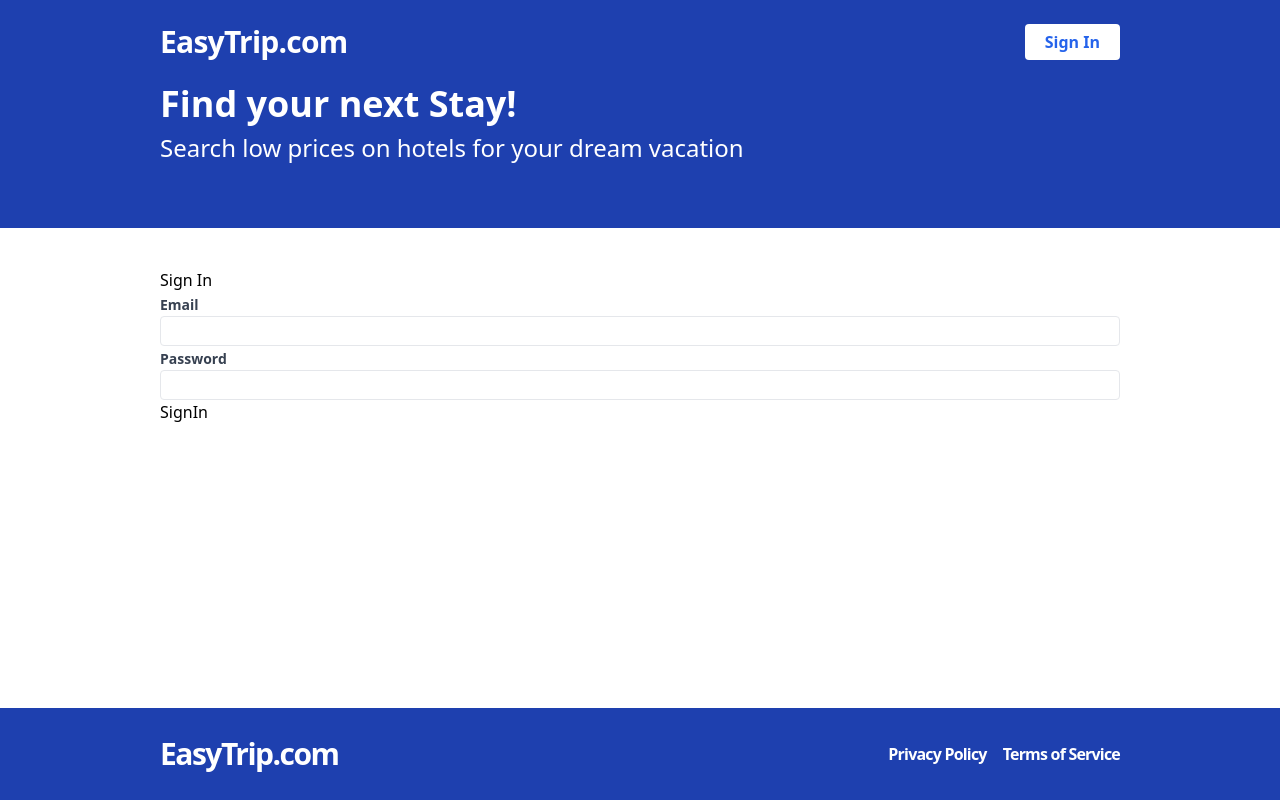
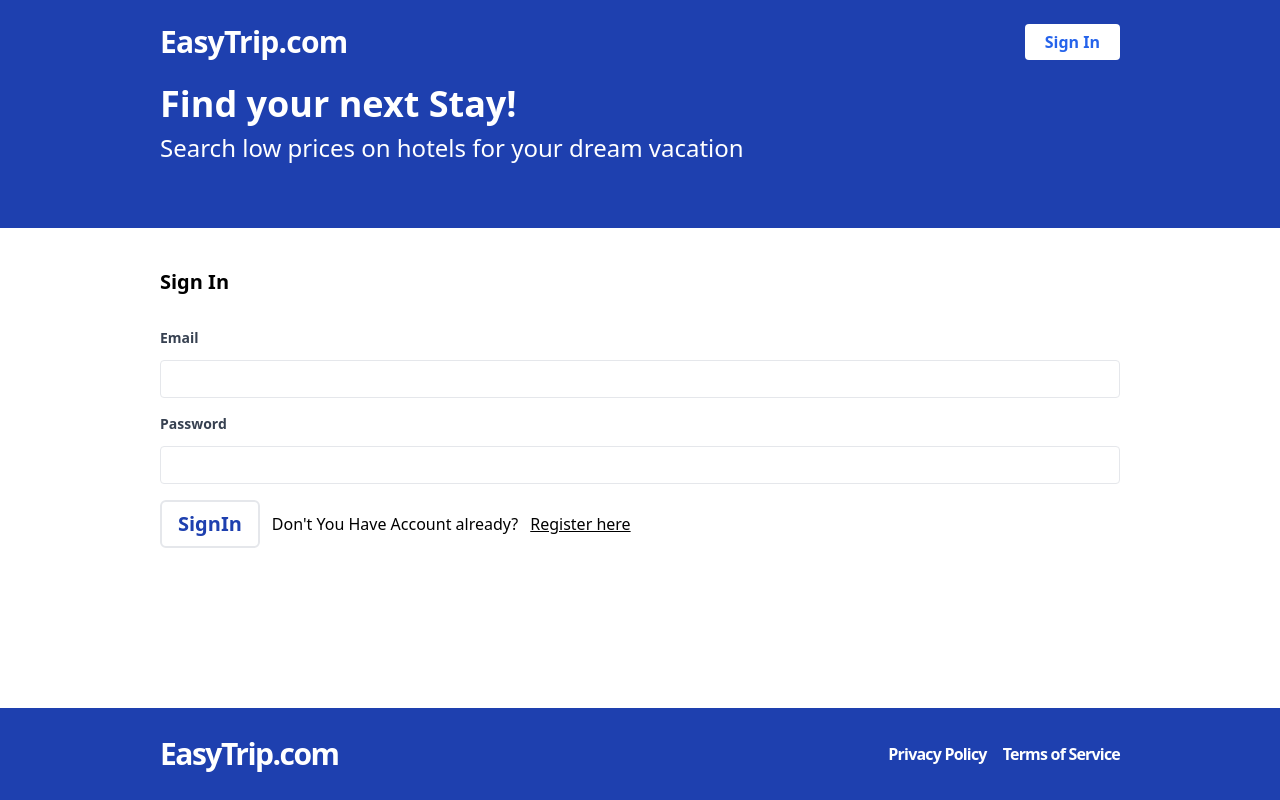
Before and after one commit to Sundhar22/HotelBookingSite, a React (Vite) app in the folder frontend/: page /sign-in in a window 1280 px wide. Built offline with nearby package versions, Linux system fonts and the light colour scheme; no server answers.

Commit message:
feat: Add Layout component with Header, Hero, and Footer
- Implemented Layout component
- Integrated Header, Hero, and Footer components
- Applied Tailwind CSS classes for layout styling

```diff
--- a/frontend/src/components/Header.tsx
+++ b/frontend/src/components/Header.tsx
@@ -5,6 +5,7 @@ import SignOutButton from "./SignOutButton";
 const Header = () => {
     console.log("Header rendered")
     const { isLogin } = UseAppContext();
+    const style: string = "bg-white text-blue-800 rounded-md text-xl font-semibold p-2  hover:text-white hover:bg-blue-800  hover:border-white border-2 ";
     return (
         <div className="bg-blue-800 py-6">
 
@@ -19,11 +20,11 @@ const Header = () => {
                     {
                         isLogin ?
                             <>
-                                <Link to="/my-booking" >MyBooking</Link>
-                                <Link to="/my-hotels"> My Hotels</Link>
+                                <Link className={style} to="/my-booking" >MyBooking</Link>
+                                <Link className={style} to="/my-hotels"> My Hotels</Link>
                                 <SignOutButton />
                             </>
-                            : <Link to={"/register"} className="hover:bg-gray-200 px-5 rounded bg-white font-bold flex items-center text-blue-600">Sign In</Link>
+                            : <Link to={"/register"} className="  hover:bg-gray-200 px-5 rounded bg-white font-bold flex items-center text-blue-600">Sign In</Link>
 
                     }
                 </span>
--- a/frontend/src/pages/SignIn.tsx
+++ b/frontend/src/pages/SignIn.tsx
@@ -1,6 +1,6 @@
 import { useForm } from "react-hook-form";
 import { useMutation, useQueryClient } from "react-query";
-import { useNavigate } from "react-router-dom";
+import { Link, useNavigate } from "react-router-dom";
 import * as api from '../api-client';
 import { UseAppContext } from "../context/AppContext";
 export type SignInFormData = {
@@ -29,28 +29,34 @@ const SignIn = () => {
         mutation.mutate(data);
     });
 
-    8
+
     return (
-        <>
-            <h1>Sign In</h1>
-            <form onSubmit={onSubmit}>
+        <div className=" grid grid-flow-row gap-8">
+            <h1 className="text-xl font-semibold ">Sign In</h1>
+            <form className="grid grid-flow-row gap-4 " onSubmit={onSubmit}>
                 <label className="text-gray-700 text-sm font-bold flex-1">
-                    <span>Email</span>
-                    <input type="email" className="border rounded w-full py-1 px-2 font-normal"
+                    <span >Email</span>
+                    <input type="email" className="border  mt-3 rounded w-full py-2 px-2 font-normal"
                         {...register("email", { required: "This field is required" })} />
                     {errors.email && <span className="text-red-500 font-bold">{errors.email.message}</span>}
                 </label>
 
                 <label className="text-gray-700 text-sm font-bold flex-1">
                     <span>Password</span>
-                    <input type="password" className="border rounded w-full py-1 px-2 font-normal"
+
+                    <input type="password" className="border mt-3 rounded w-full py-2 px-2 font-normal"
                         {...register("password", { required: "This field is required", minLength: { value: 6, message: "Password must be at least 6 characters" } })} />
                     {errors.password && <span className="text-red-500 font-bold">{errors.password.message}</span>}
                 </label>
 
-                <button type="submit"  >SignIn</button>
+                <span className="flex gap-3 flex-row items-center ">
+                    <button className=" justify-self-center bg-white text-blue-800 rounded-md text-xl font-semibold px-4 py-2  hover:text-white hover:bg-blue-800  hover:border-white border-2 " type="submit"  >SignIn</button>
+
+                    <p>Don't You Have Account already?</p> <Link to={"/register"} className="underline ">Register here</Link>
+                </span>
+
             </form>
-        </>
+        </div>
     )
 }
 export default SignIn;
--- a/frontend/src/pages/register.tsx
+++ b/frontend/src/pages/register.tsx
@@ -1,6 +1,6 @@
 import { useForm } from "react-hook-form";
 import { QueryClient, useMutation } from "react-query";
-import { useNavigate } from "react-router-dom";
+import { Link, useNavigate } from "react-router-dom";
 import * as api from "../api-client";
 import { UseAppContext } from "../context/AppContext";
 
@@ -31,7 +31,6 @@ const Register = () => {
         onSuccess: async () => {
             showToast({ message: "Account created successfully", type: "SUCCESS" });
             await query.invalidateQueries('validateToken')
-
             navigate('/')
             console.log(isLogin)
         },
@@ -91,6 +90,9 @@ const Register = () => {
             <span>
                 <button type="submit" className="bg-blue-500 text-white py-2 px-5 rounded">Register</button>
             </span>
+            <span className="flex gap-1">
+                <p>Do You Have Account already?</p> <Link to={"/sign-in"} className="underline ">Sign in here</Link>
+            </span>
         </form>
 
     );
```
